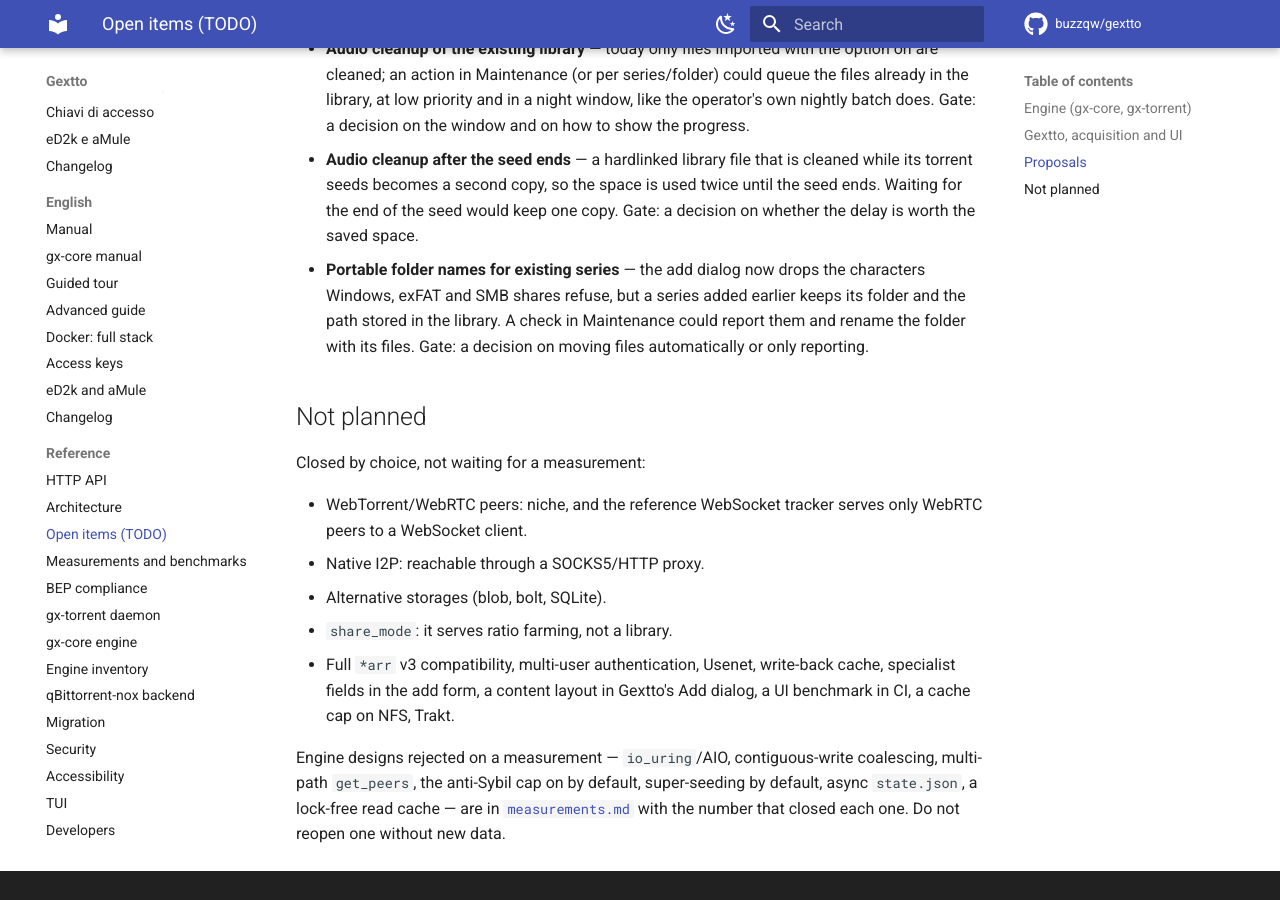
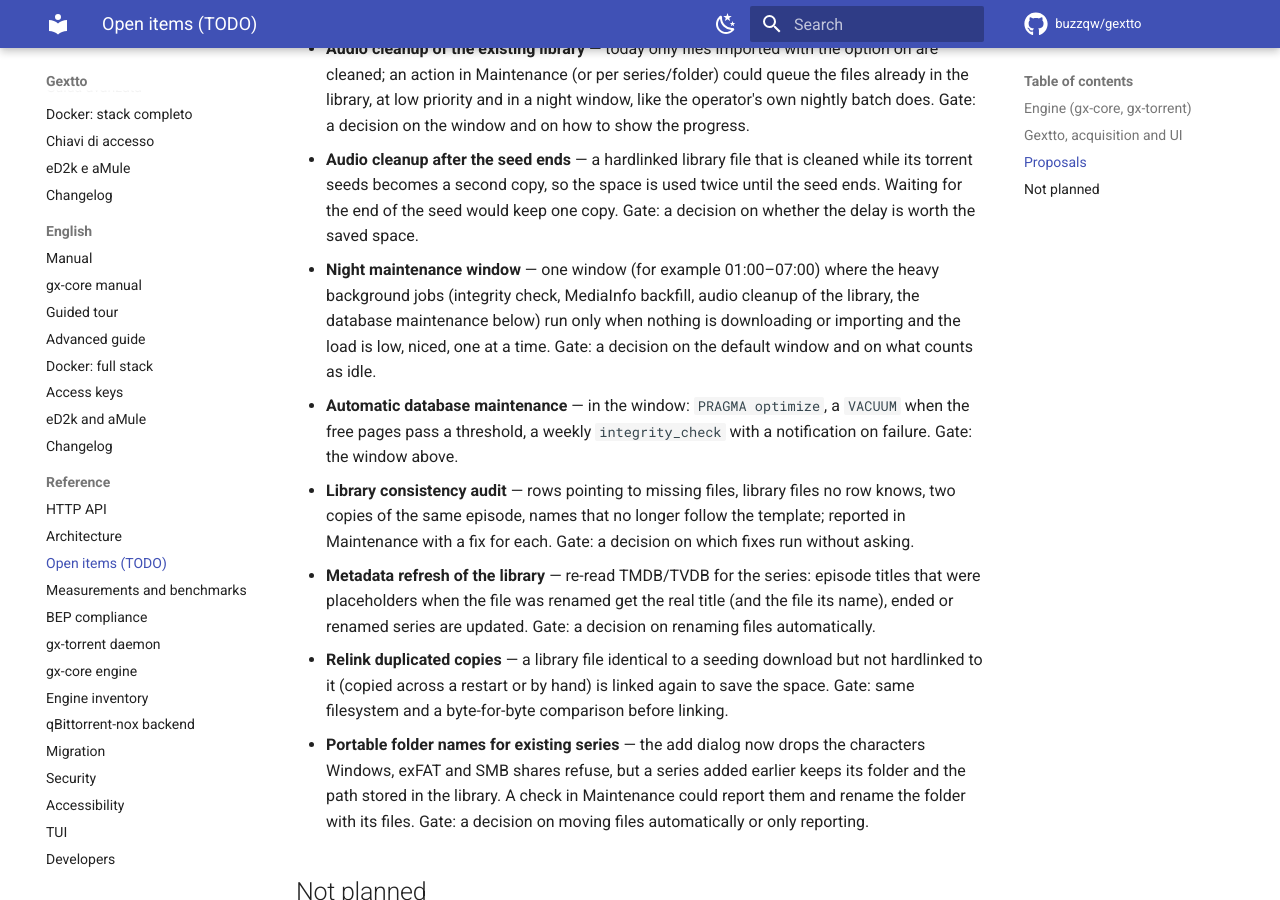
Before and after one commit to buzzqw/gextto, an MkDocs documentation site: the page built from docs/todo.md, in a window 1280 px wide and 900 px high, scrolled down 2096 px. Built offline with MkDocs 1.6.1 and Material for MkDocs 9.7.7, drawn with Linux system fonts in a browser that asks for light colours; comment, search, counter and statistics services are not loaded.

Commit message:
Record the idle-time maintenance proposals

```diff
--- a/docs/todo.md
+++ b/docs/todo.md
@@ -85,6 +85,25 @@
   while its torrent seeds becomes a second copy, so the space is used twice until the
   seed ends. Waiting for the end of the seed would keep one copy. Gate: a decision on
   whether the delay is worth the saved space.
+- **Night maintenance window** — one window (for example 01:00–07:00) where the heavy
+  background jobs (integrity check, MediaInfo backfill, audio cleanup of the library, the
+  database maintenance below) run only when nothing is downloading or importing and the
+  load is low, niced, one at a time. Gate: a decision on the default window and on what
+  counts as idle.
+- **Automatic database maintenance** — in the window: `PRAGMA optimize`, a `VACUUM` when
+  the free pages pass a threshold, a weekly `integrity_check` with a notification on
+  failure. Gate: the window above.
+- **Library consistency audit** — rows pointing to missing files, library files no row
+  knows, two copies of the same episode, names that no longer follow the template;
+  reported in Maintenance with a fix for each. Gate: a decision on which fixes run
+  without asking.
+- **Metadata refresh of the library** — re-read TMDB/TVDB for the series: episode titles
+  that were placeholders when the file was renamed get the real title (and the file its
+  name), ended or renamed series are updated. Gate: a decision on renaming files
+  automatically.
+- **Relink duplicated copies** — a library file identical to a seeding download but not
+  hardlinked to it (copied across a restart or by hand) is linked again to save the
+  space. Gate: same filesystem and a byte-for-byte comparison before linking.
 - **Portable folder names for existing series** — the add dialog now drops the characters
   Windows, exFAT and SMB shares refuse, but a series added earlier keeps its folder and
   the path stored in the library. A check in Maintenance could report them and rename the
```
